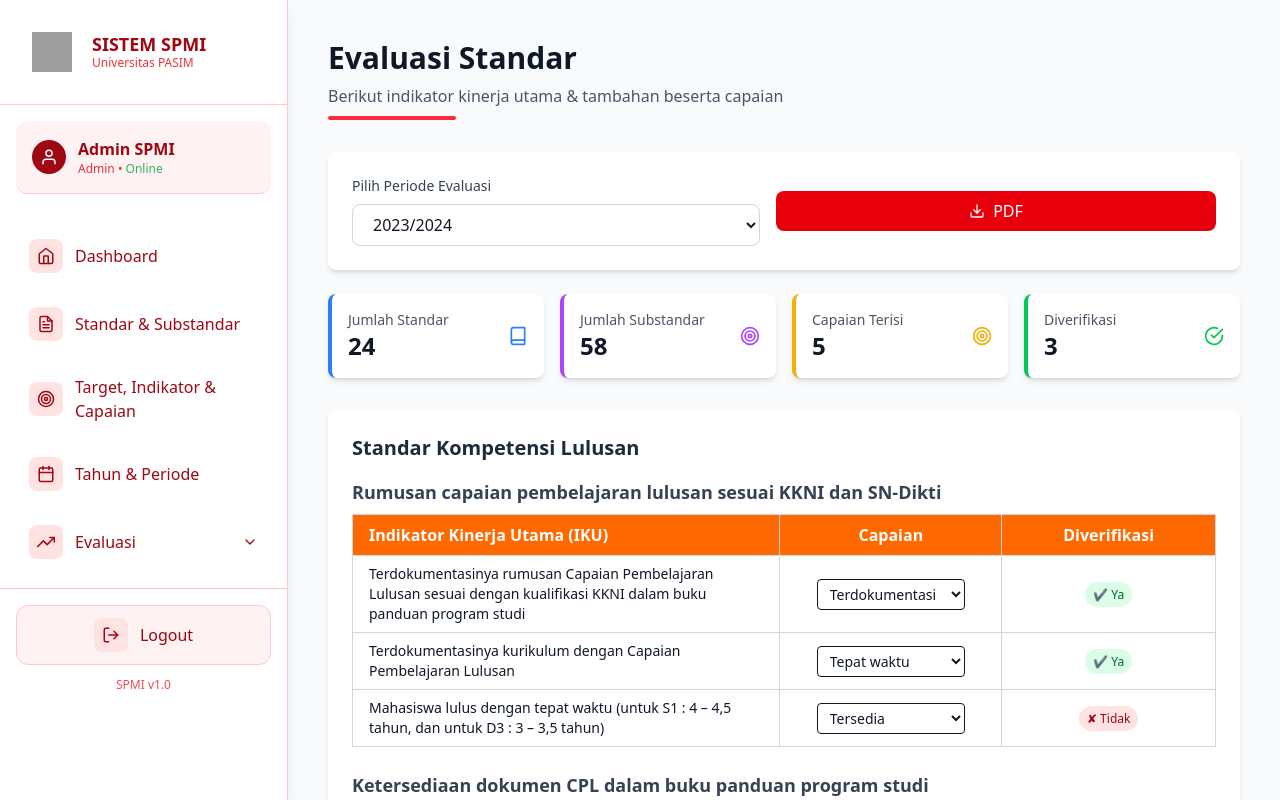
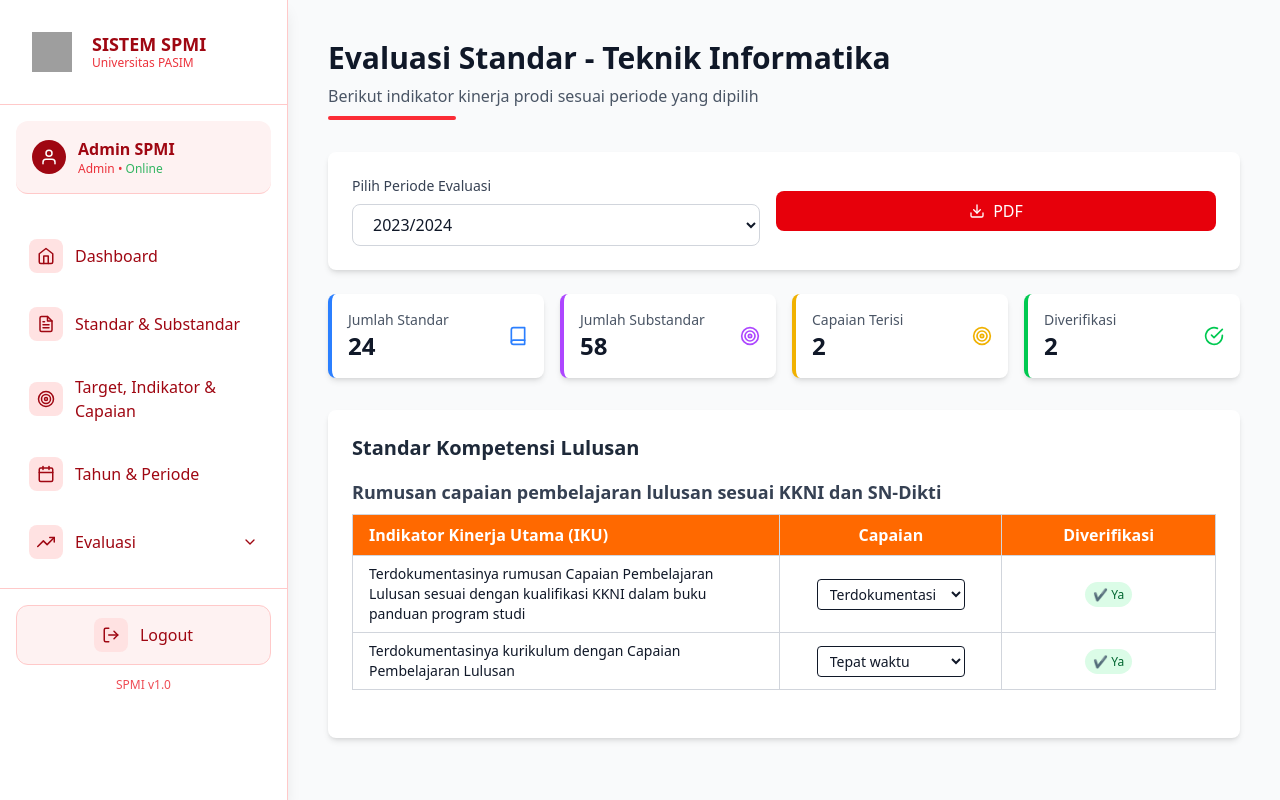
Before and after one commit to fadlifathurrahman/spmi-pasim, a React (Vite) app in the folder frontend/: page /evaluasi/1 in a window 1280 px wide. Built offline with nearby package versions, Linux system fonts and the light colour scheme; grey boxes are pictures that could not be loaded.

Commit message:
update halaman evaluasi

```diff
--- a/frontend/src/pages/Evaluasi.jsx
+++ b/frontend/src/pages/Evaluasi.jsx
@@ -1,4 +1,5 @@
 import { useState, useEffect } from "react";
+import { useParams } from "react-router-dom"; // ✅ ambil param dari URL
 import {
   standarData,
   substandarData,
@@ -8,13 +9,52 @@ import {
   evaluasiData as initialEvaluasi,
   periodeData,
   tahunAkademikData,
+  prodiData,
+  laporanProdiData,
 } from "../utils/Data";
 import { FiDownload, FiCheckCircle, FiTarget, FiBook } from "react-icons/fi";
 
 const Evaluasi = () => {
+  const { idProdi } = useParams(); // ✅ prodi id dari URL
+  const prodiId = parseInt(idProdi);
+
   const [selectedPeriode, setSelectedPeriode] = useState("");
   const [periodeOptions, setPeriodeOptions] = useState([]);
-  const [filteredEvaluasi, setFilteredEvaluasi] = useState(initialEvaluasi);
+  const [filteredEvaluasi, setFilteredEvaluasi] = useState([]);
+
+  // 🔎 Filter periode sesuai id_prodi
+  useEffect(() => {
+    const periodes = periodeData.filter((p) => p.id_prodi === prodiId);
+    const formatted = periodes.map((periode) => {
+      const tahunAkademik = tahunAkademikData.find(
+        (t) => t.id === periode.id_tahunakademik
+      );
+      return {
+        id: periode.id,
+        label: tahunAkademik?.rentang || "Tahun tidak ditemukan",
+      };
+    });
+    setPeriodeOptions(formatted);
+
+    if (formatted.length > 0 && !selectedPeriode) {
+      setSelectedPeriode(formatted[0].id);
+    }
+  }, [idProdi, prodiId, selectedPeriode]);
+
+  // 🔎 Filter evaluasi sesuai laporanProdiData & periode
+  useEffect(() => {
+    if (!selectedPeriode) return;
+
+    const laporanForProdi = laporanProdiData.filter(
+      (lp) => lp.id_prodi === prodiId && lp.status === "aktif"
+    );
+
+    const evaluasiFiltered = initialEvaluasi.filter((ev) =>
+      laporanForProdi.some((lp) => lp.id_evaluasi === ev.id)
+    );
+
+    setFilteredEvaluasi(evaluasiFiltered);
+  }, [prodiId, selectedPeriode]);
 
   useEffect(() => {
     const formattedPeriodes = periodeData.map((periode) => {
@@ -102,13 +142,17 @@ const Evaluasi = () => {
     alert("Generate PDF nanti kita sambungkan ke library (contoh: jsPDF)");
   };
 
+  const prodi = prodiData.find((p) => p.id === prodiId);
+
   return (
     <div className="p-6 bg-gray-50 min-h-screen">
       {/* Header */}
       <div className="mb-8">
-        <h1 className="text-3xl font-bold text-gray-900">Evaluasi Standar</h1>
+        <h1 className="text-3xl font-bold text-gray-900">
+          Evaluasi Standar - {prodi?.nama_prodi}
+        </h1>
         <p className="text-gray-600 mt-2">
-          Berikut indikator kinerja utama & tambahan beserta capaian
+          Berikut indikator kinerja prodi sesuai periode yang dipilih
         </p>
         <div className="w-32 h-1 bg-red-500 mt-2 rounded-full"></div>
       </div>
```
